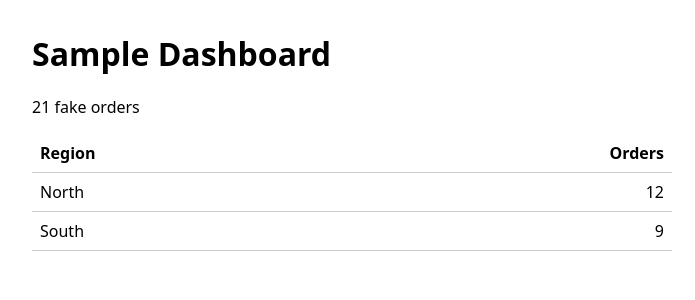
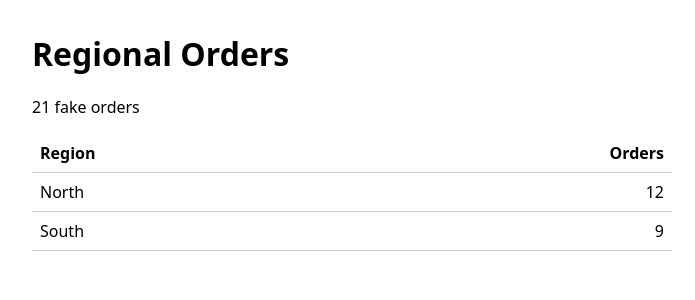
Before and after one commit to mkeshaw005/b01-sandbox, a Flask app: page / in a window 1280 px wide. Shown: the top 300 px of the page, without its empty margins (288-983 px from the left). Run offline with Flask 3, Linux system fonts and the light colour scheme.

Commit message:
Portal submission 743f74ed-902e-49a6-a483-711439164a9f for sample-dashboard

```diff
--- a/apps/sample-dashboard/templates/index.html
+++ b/apps/sample-dashboard/templates/index.html
@@ -3,7 +3,7 @@
 <head>
   <meta charset="utf-8">
   <meta name="viewport" content="width=device-width, initial-scale=1">
-  <title>Sample Dashboard</title>
+  <title>Regional Orders</title>
   <style>
     body { font-family: system-ui, sans-serif; margin: 2rem auto; max-width: 40rem; padding: 0 1rem; }
     table { border-collapse: collapse; width: 100%; }
@@ -12,7 +12,7 @@
   </style>
 </head>
 <body>
-  <h1>Sample Dashboard</h1>
+  <h1>Regional Orders</h1>
   <p>{{ total }} fake orders</p>
   <table>
     <thead><tr><th>Region</th><th>Orders</th></tr></thead>
```
